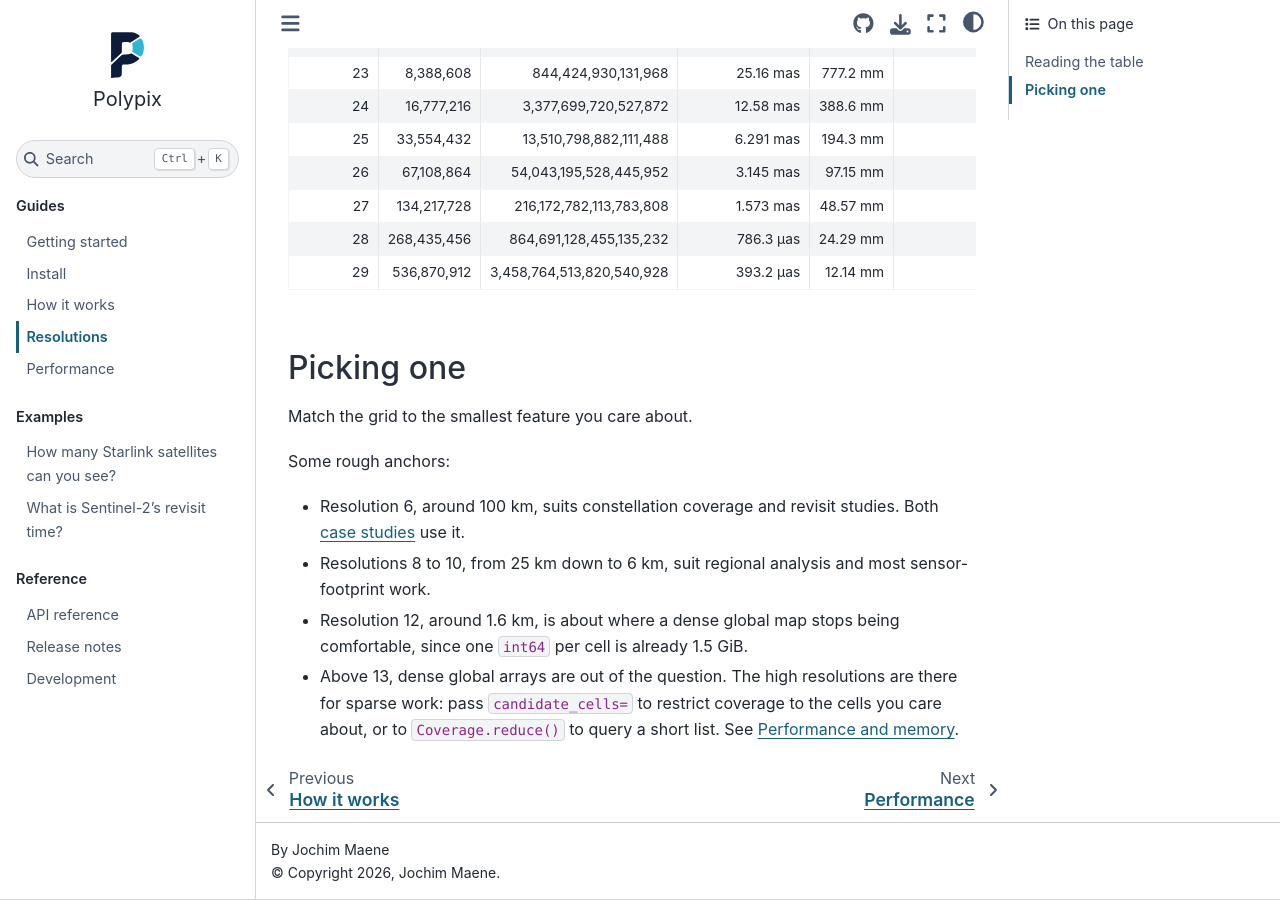
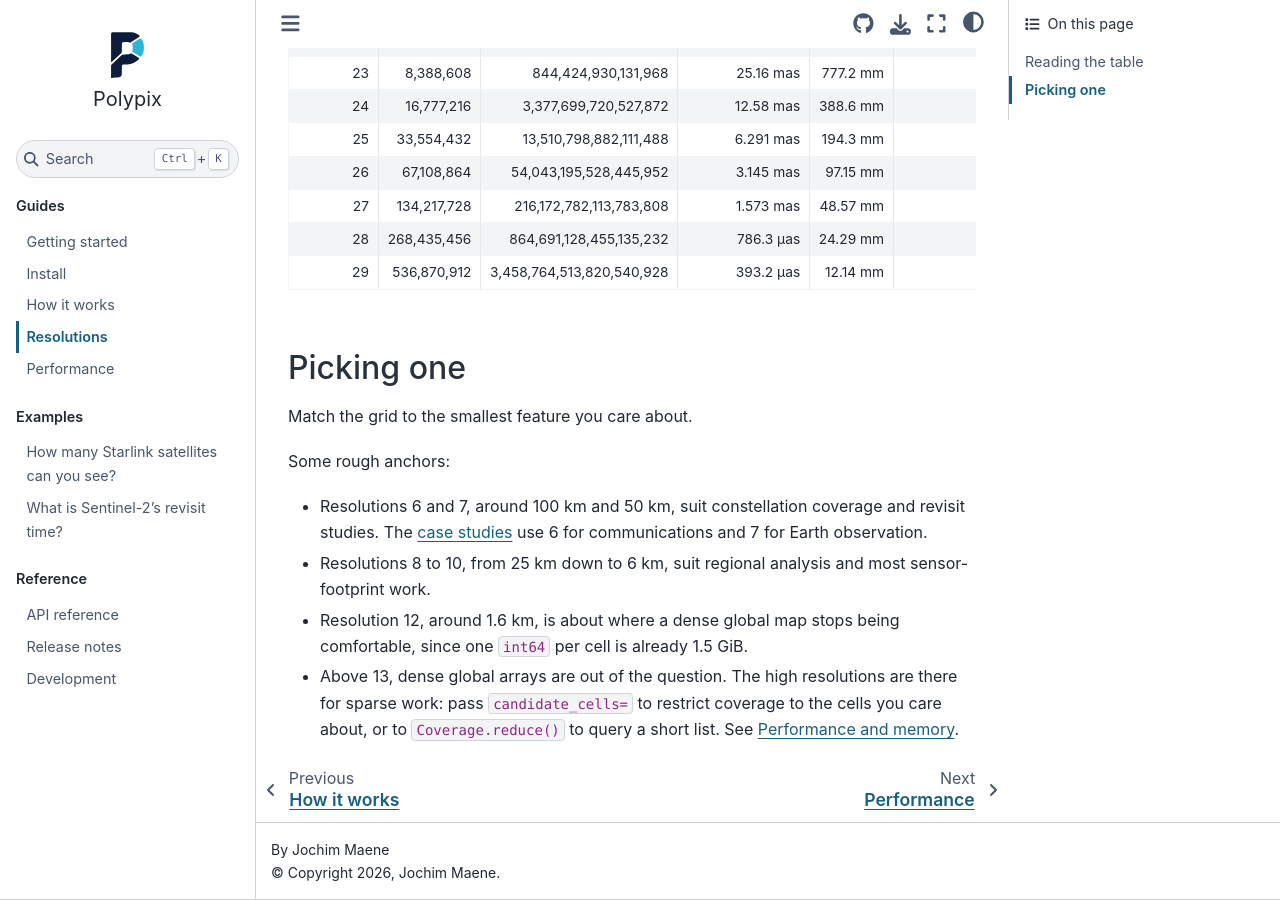
Before and after one commit to JochimMaene/polypix, a Sphinx documentation site: the page built from docs/resolutions.md, in a window 1280 px wide and 900 px high, scrolled down 1890 px. Built offline with Sphinx 7.4.7 and the Sphinx Book theme 1.1.4, drawn with Linux system fonts in a browser that asks for light colours.

Commit message:
docs: correct case-study resolutions and a stale reduce keyword
The Earth-observation case study uses resolution 7, not 6, and the archive
example's description still named reduce(..., cells=).

```diff
--- a/docs/resolutions.md
+++ b/docs/resolutions.md
@@ -74,8 +74,9 @@ Match the grid to the smallest feature you care about.
 
 Some rough anchors:
 
-- Resolution 6, around 100 km, suits constellation coverage and revisit
-  studies. Both [case studies](index.md#showcases) use it.
+- Resolutions 6 and 7, around 100 km and 50 km, suit constellation coverage
+  and revisit studies. The [case studies](index.md#showcases) use 6 for
+  communications and 7 for Earth observation.
 - Resolutions 8 to 10, from 25 km down to 6 km, suit regional analysis and most
   sensor-footprint work.
 - Resolution 12, around 1.6 km, is about where a dense global map stops being
```
Also changed, not shown: 1 other file.
